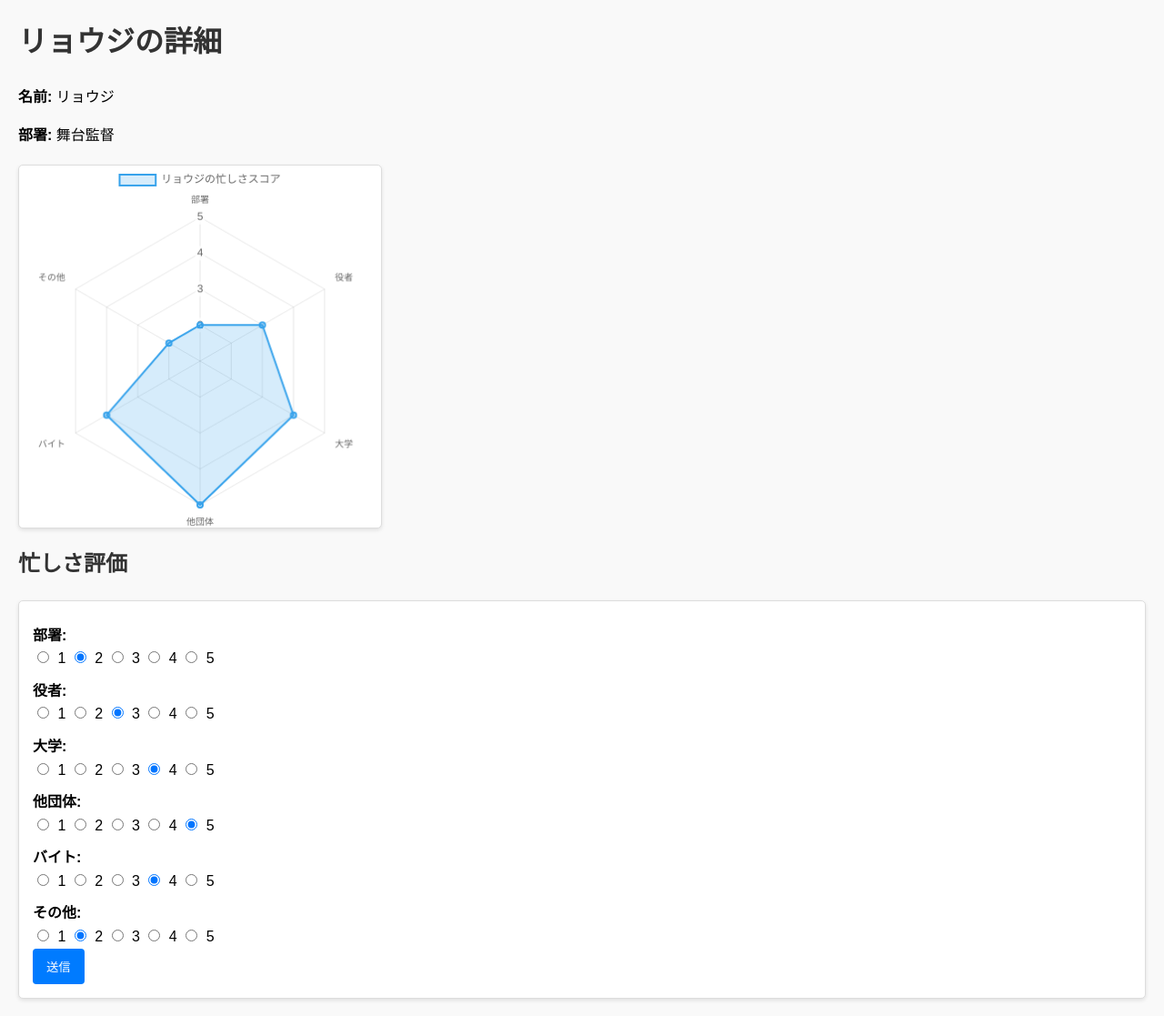
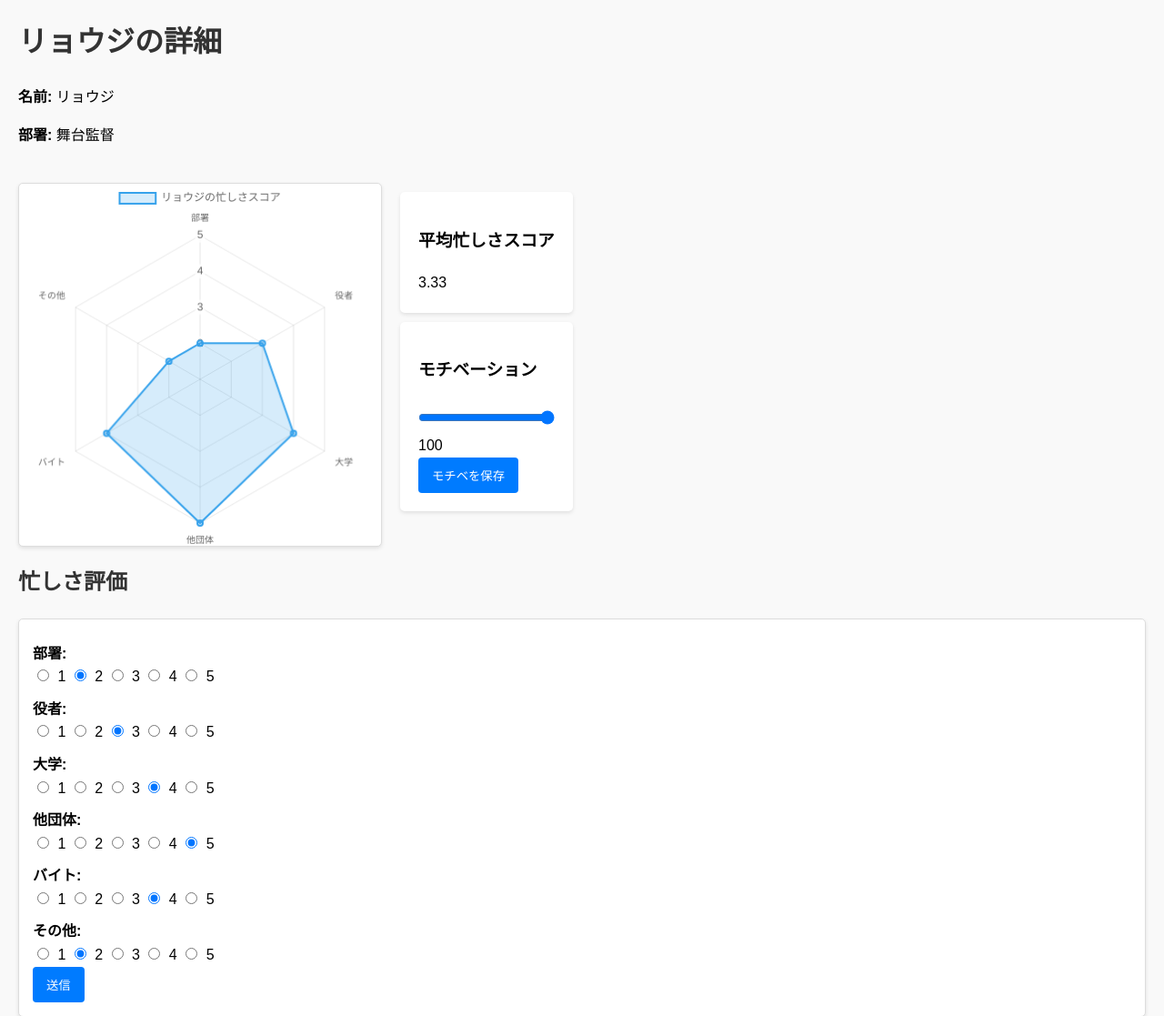
Before and after one commit to Tadachi274/yukaihan, a Flask app: page /player/1 in a window 1280 px wide. Shown: the top 1117 px of the page at 91% size. Run offline with Flask 3, Linux system fonts and the light colour scheme; data comes from the database, SQL or seed files in the repository.

Commit message:
20250403

```diff
--- a/chart/app.py
+++ b/chart/app.py
@@ -2,6 +2,21 @@ from flask import Flask, render_template, request, jsonify,redirect,url_for
 import sqlite3
 
 app = Flask(__name__)
+
+# 部署の順序を定義
+DEPARTMENT_ORDER = {
+    '演出': 0,
+    '舞台監督': 1,
+    '制作': 2,
+    '音響': 3,
+    '照明': 4,
+    '道具': 5,
+    '衣装': 6,
+    '宣伝美術': 7,
+    '広報': 8,
+    '映像': 9,
+    '新歓': 10
+}
 
 # オーダー表表示
 @app.route('/')
@@ -10,8 +25,12 @@ def index():
     cursor = conn.cursor()
     cursor.execute('SELECT * FROM players')
     players = cursor.fetchall()
+
+    # プレイヤーリストを部署の順序でソート
+    sorted_players = sorted(players, key=lambda x: DEPARTMENT_ORDER.get(x[2], 999))
+
     conn.close()
-    return render_template('index.html', players=players)
+    return render_template('index.html', players=sorted_players)
 
 # 選手追加ページ
 @app.route('/add', methods=['GET', 'POST'])
@@ -64,12 +83,21 @@ def player_detail(player_id):
             'その他': scores[5]
         }
 
+    # motivationテーブルから最新のスコアを取得
+    cursor.execute('''
+        SELECT score
+        FROM motivation
+        WHERE name = ?
+        ORDER BY id DESC
+        LIMIT 1
+    ''', (player[1],))
+
+    motivation_score = cursor.fetchone()
+    motivation = motivation_score[0] if motivation_score else 50
+
     conn.close()
-    return render_template('player_detail.html', player=player, player_data=player_data)
+    return render_template('player_detail.html', player=player, player_data=player_data, motivation=motivation)
 
-@app.route('/chart')
-def chart():
-    return render_template('chart1.html')
 
 @app.route('/submit', methods=['POST'])
 def submit():
@@ -90,16 +118,15 @@ def submit():
         conn.commit()
     return jsonify(data)
 
-@app.route('/latest/<name>', methods=['GET'])
-def latest(name):
+@app.route('/save_motivation', methods=['POST'])
+def save_motivation():
+    data = request.json
     with sqlite3.connect("data.db") as conn:
         c = conn.cursor()
-        c.execute('''SELECT 部署, 役者, 大学, 他団体, バイト, その他 FROM busy_scores WHERE name = ? ORDER BY id DESC LIMIT 1''', (name,))
-        latest_data = c.fetchone()
-    if latest_data:
-        return jsonify({"部署": latest_data[0], "役者": latest_data[1], "大学": latest_data[2], "他団体": latest_data[3], "バイト": latest_data[4], "その他": latest_data[5]})
-    return jsonify({"部署": 1, "役者": 1, "大学": 1, "他団体": 1, "バイト": 1, "その他": 1})
-
+        c.execute('''INSERT INTO motivation (name, score) VALUES (?, ?)''',
+                 (data['name'], data['motivation']))
+        conn.commit()
+    return jsonify({"success": True})
 
 if __name__ == '__main__':
     app.run(debug=True)
--- a/chart/templates/player_detail.html
+++ b/chart/templates/player_detail.html
@@ -79,6 +79,30 @@
         a:hover {
             text-decoration: underline;
         }
+
+        .chart-container {
+            display: flex;
+            align-items: center;
+            gap: 20px;
+            margin-top: 20px;
+        }
+
+        .average-score {
+            background: #fff;
+            padding: 20px;
+            border-radius: 5px;
+            box-shadow: 0 2px 4px rgba(0, 0, 0, 0.1);
+            margin-bottom: 10px;
+        }
+
+        .motivation-input {
+            margin-top: 10px;
+        }
+
+        input[type="range"] {
+            width: 100%;
+            margin: 10px 0;
+        }
     </style>
 </head>
 <body>
@@ -86,7 +110,23 @@
     <p><strong>名前:</strong> {{ player[1] }}</p>
     <p><strong>部署:</strong> {{ player[2] }}</p>
 
-    <canvas id="radarChart"></canvas>
+    <div class="chart-container">
+        <canvas id="radarChart"></canvas>
+        <div>
+            <div class="average-score">
+                <h3>平均忙しさスコア</h3>
+                <div class="score" id="averageScore">-</div>
+            </div>
+            <div class="average-score">
+                <h3>モチベーション</h3>
+                <div class="motivation-input">
+                    <input type="range" id="motivation" min="0" max="100" value="{{ motivation }}">
+                    <div class="score" id="motivationScore">{{ motivation }}</div>
+                </div>
+                <button onclick="saveMotivation()">モチベを保存</button>
+            </div>
+        </div>
+    </div>
 
     <h2>忙しさ評価</h2>
     <form id="form">
@@ -195,9 +235,42 @@
               });
         });
 
+        // モチベーション値の表示を更新
+        document.getElementById('motivation').addEventListener('input', function(e) {
+            document.getElementById('motivationScore').textContent = e.target.value;
+        });
 
+        // モチベーションを保存
+        function saveMotivation() {
+            const motivation = document.getElementById('motivation').value;
+            const playerName = "{{ player[1] }}";
+
+            fetch("/save_motivation", {
+                method: "POST",
+                headers: { "Content-Type": "application/json" },
+                body: JSON.stringify({
+                    name: playerName,
+                    motivation: motivation
+                })
+            }).then(response => response.json())
+              .then(() => {
+                  alert("モチベーションを保存しました！");
+              });
+        }
 
         function updateChart(data) {
+            // 平均値を計算
+            const scores = [
+                parseFloat(data["部署"]),
+                parseFloat(data["役者"]),
+                parseFloat(data["大学"]),
+                parseFloat(data["他団体"]),
+                parseFloat(data["バイト"]),
+                parseFloat(data["その他"])
+            ];
+            const average = (scores.reduce((a, b) => a + b, 0) / scores.length).toFixed(2);
+            document.getElementById("averageScore").textContent = average;
+
             let ctx = document.getElementById("radarChart").getContext("2d");
             let chartData = {
                 labels: ["部署", "役者", "大学", "他団体", "バイト", "その他"],
--- a/database_check.py
+++ b/database_check.py
@@ -10,7 +10,7 @@ tables = cursor.fetchall()
 print("Tables:", tables)
 
 # 特定のテーブルの中身を取得
-cursor.execute("SELECT * FROM players;")
+cursor.execute("SELECT * FROM motivation;")
 rows = cursor.fetchall()
 for row in rows:
     print(row)
```
Also changed, not shown: create copy.py (added, +19 -0 lines), data.db, not_use/chart.html (renamed from chart/templates/chart.html), not_use/chart1.html (renamed from chart/templates/chart1.html).
